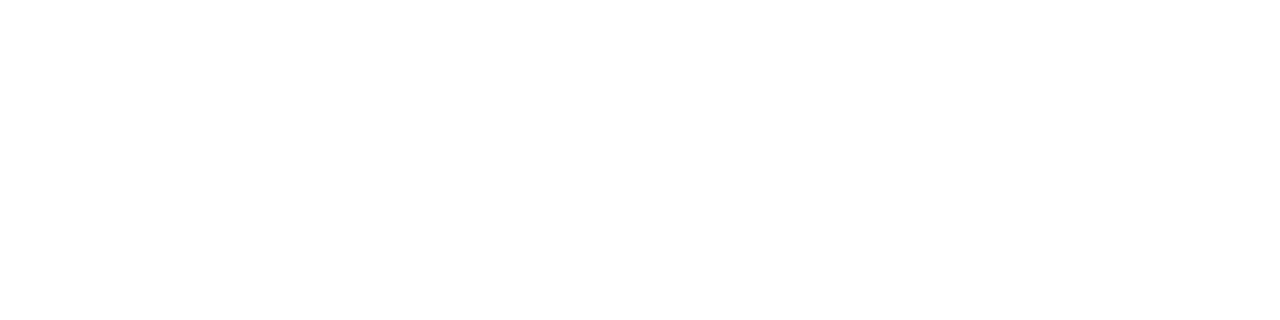
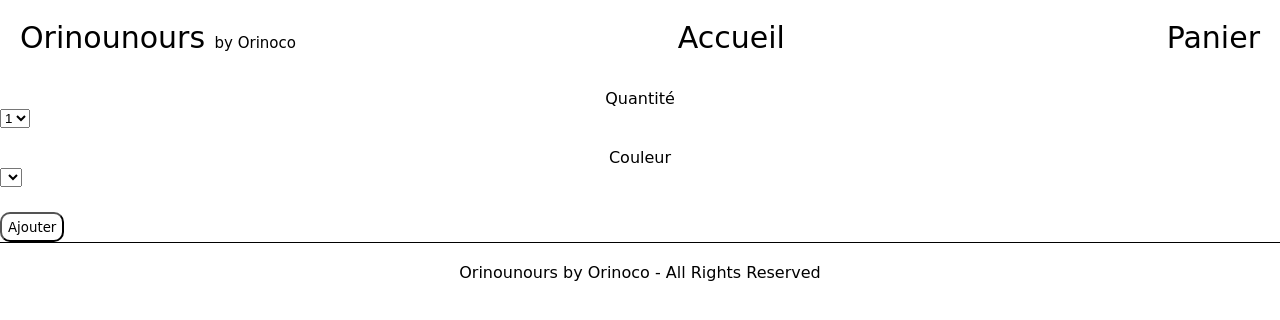
Before and after one commit to V-Olaizola/OC_05_E-commerce_Webite, a website: page produit.html in a window 1280 px wide. Drawn offline with Linux system fonts and the light colour scheme; a web font is replaced by a local one.

Commit message:
Page produit HTML updated

```diff
--- a/produit.html
+++ b/produit.html
@@ -14,7 +14,54 @@
     <link rel="stylesheet" href="style.css" />
     <link href="https://fonts.googleapis.com/css2?family=Finger+Paint&display=swap" rel="stylesheet">
   </head>
-  <body>
+
+  <body id="bodyProduit">
+    <header id="headerProduit">
+      <div class="logo">Orinounours <span>by Orinoco</span></div>
+      <div class="accueil"><a href="/index.html">Accueil</a></div>
+      <div class="panier"><a href="/panier.html" target="_blank ">Panier</a> </div> <!--renvoi vers page panier-->
+    </header>
+
+    <main id="mainProduit">
+      <section id="sectionPic">
+        <img id="teddyImg">
+      </section>
+
+      <section id="sectionDescription">
+        <h2 id="teddyName"></h2>
+        <h3 id="teddyPrice"></h3>
+        <p id="teddyDescription"></p>
+      </section>
+
+      <section id="sectionOptionProduit">
+        <div id="optionQuantite">
+          <label for="quantite">Quantité</label>
+          <select
+            name="quantite"
+            id="quantite"
+            required>
+            <option value=1>1</option>
+            <option value=2>2</option>
+            <option value=3>3</option>
+            <option value=4>4</option>
+          </select>
+        </div>
+
+        <div id="optionCouleur">
+          <label for="couleur">Couleur</label>
+          <select
+            name="couleur"
+            id="couleur"
+            required>
+          </select>
+        </div>
+        <button onclick="ajouter()">Ajouter</button>
+      </section>
+    </main>
+
+    <footer>
+      <p>Orinounours by Orinoco - All Rights Reserved</p>
+    </footer>
 
   </body>
   <script>
```
